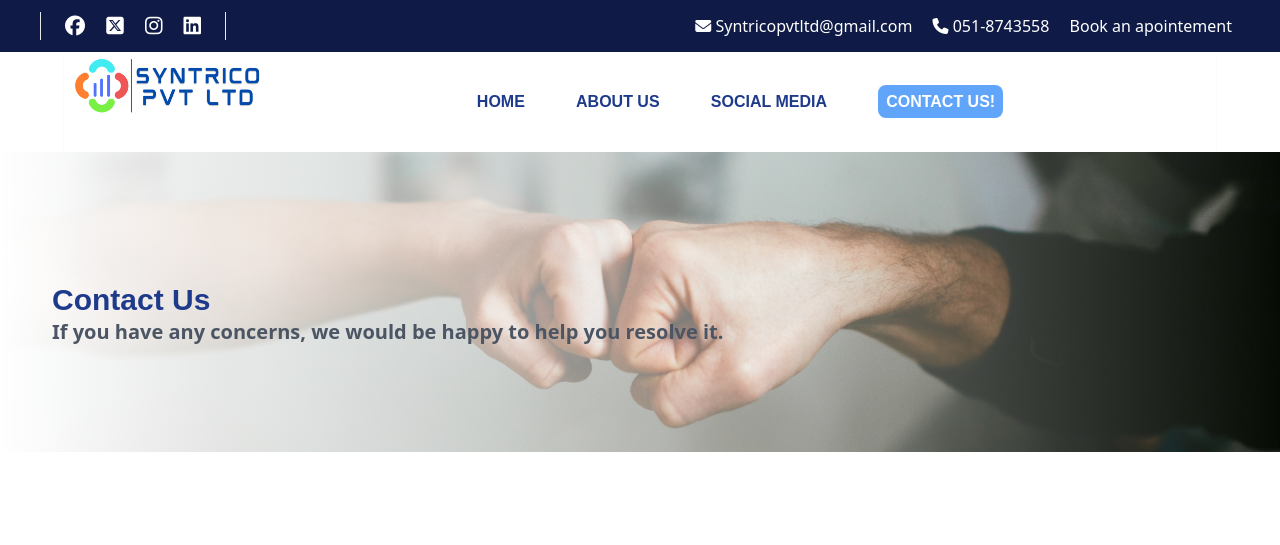
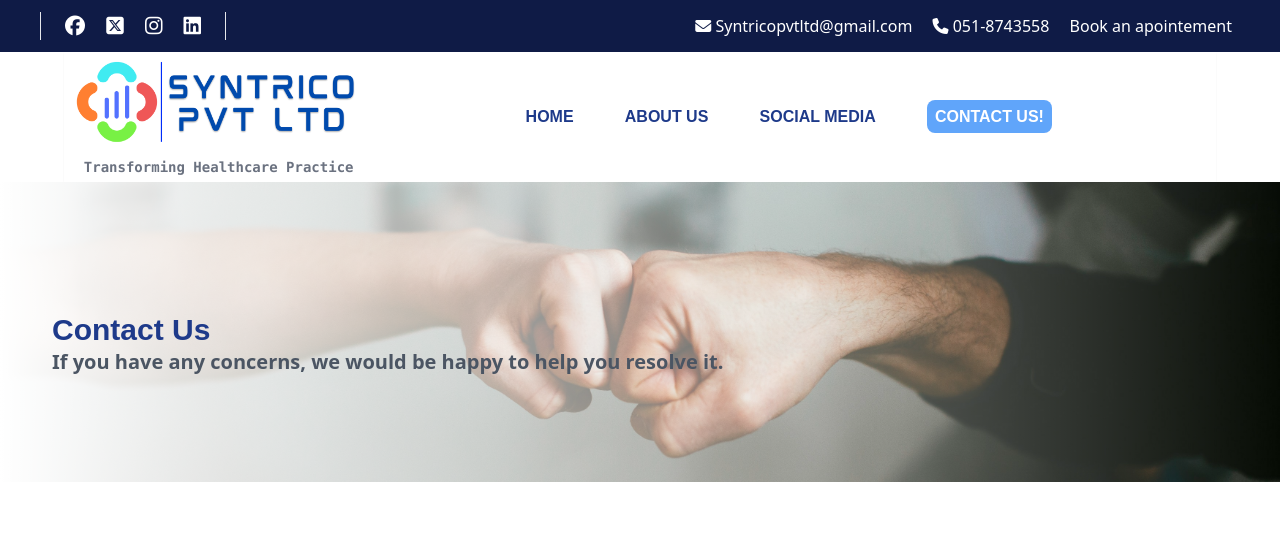
Before and after one commit to mZeeDevv/Syntrico_org, a website: page src/contact.html in a window 1280 px wide. Shown: the top 545 px of the page. Drawn offline with Linux system fonts and the light colour scheme.

Commit message:
:bug: fixes

```diff
--- a/src/contact.html
+++ b/src/contact.html
@@ -35,10 +35,16 @@
       </div>
     </div>
     <header class="bg-white">
-      <nav class="flex justify-between md:max-w-6xl  mx-auto px-2 items-center h-[100px] shadow-sm">
-          <div>
-              <img class="h-[120px] cursor-pointer md:h-[200px]" src="./Syntrico_Pvt_Ltd_Logo_Design.png" alt="...">
-          </div>
+      <nav class="flex justify-between md:max-w-6xl  mx-auto px-2 items-center h-[130px] shadow-sm">
+        <div>
+
+            <div>
+                <a href="index.html">
+                <img src="./Syntrico Pvt Ltd (Logo Design) 1 (1).png" alt="logo" class="md:h-[100px] h-[50px] ">
+                </a>
+                <p class="font-mono font-bold text-gray-500 mr-4 md:text-sm text-xs text-end">Transforming Healthcare Practice</p>
+            </div>
+        </div>
           <div
               class=" z-10 nav-links duration-500 md:static absolute md:bg-white bg-gray-300 md:min-h-fit left-0 top-[-100%] md:w-auto  w-full flex px-5 py-3 rounded-sm">
               <ul class="flex md:flex-row flex-col md:gap-[4vw] gap-8 font uppercase font-semibold text-blue-900">
@@ -191,7 +197,7 @@
     const navLinks = document.querySelector('.nav-links')
     function onToggleMenu(e){
         e.name = e.name === 'menu' ? 'close' : 'menu'
-        navLinks.classList.toggle('top-[9%]')
+        navLinks.classList.toggle('top-[19%]')
     }
 </script>
 
```
Also changed, not shown: index.html (+9 -3 lines), src/About.html (+9 -3 lines), dist/output.css, src/Syntrico Pvt Ltd (Logo Design) 1 (1).png (added).
